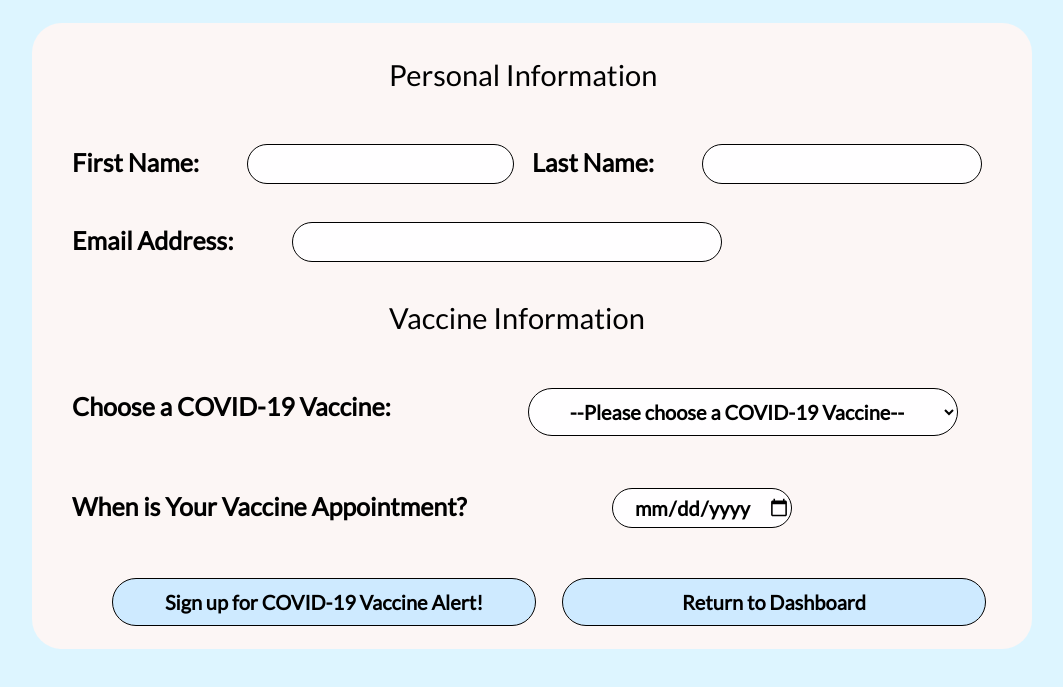
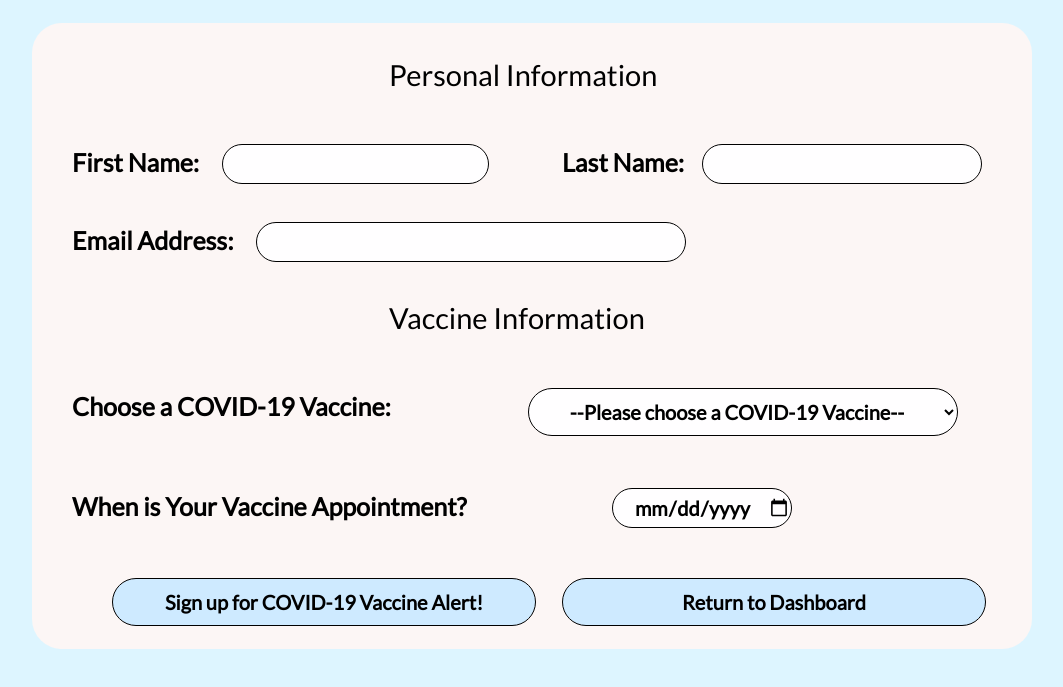
Before and after one commit to vrund1999/375_group_project, a website: page public_html/alert.html in a window 1280 px wide. Shown: the part 145-832 px from the top of the page, without its empty margins (196-1259 px from the left). Drawn offline with Linux system fonts and the light colour scheme.

Commit message:
fixing alert page layout spacing

```diff
--- a/public_html/style.css
+++ b/public_html/style.css
@@ -80,7 +80,7 @@ h3 {
 	position: absolute;
 	width: 267px;
 	height: 40px;
-	left: 215px;
+	left: 190px;
 	top: 121px;
 	background: #FFFEFF;
 	border: 1px solid #000000;
@@ -98,7 +98,7 @@ h3 {
 	position: absolute;
 	width: 157px;
 	height: 56px;
-	left: 500px;
+	left: 530px;
 	top: 121px;
 	font-family: Lato;
 	font-style: normal;
@@ -144,7 +144,7 @@ h3 {
 	position: absolute;
 	width: 430px;
 	height: 40px;
-	left: 260px;
+	left: 224px;
 	top: 199px;
 	background: #FFFEFF;
 	border: 1px solid #000000;
```
